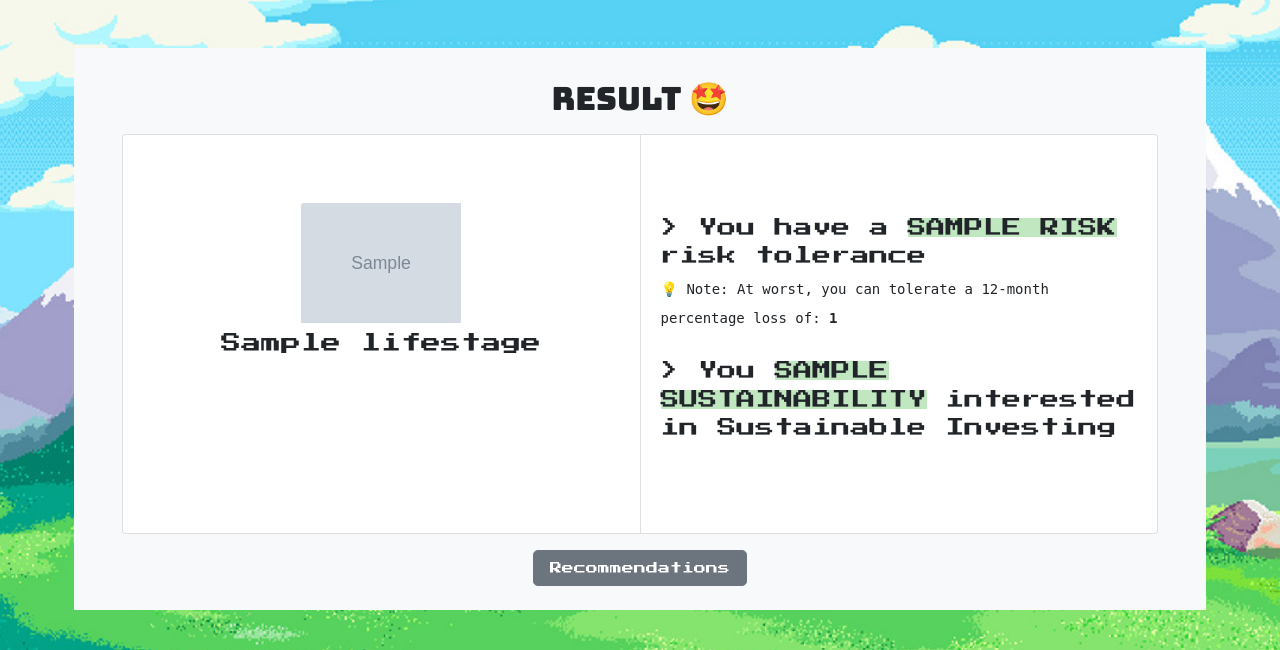
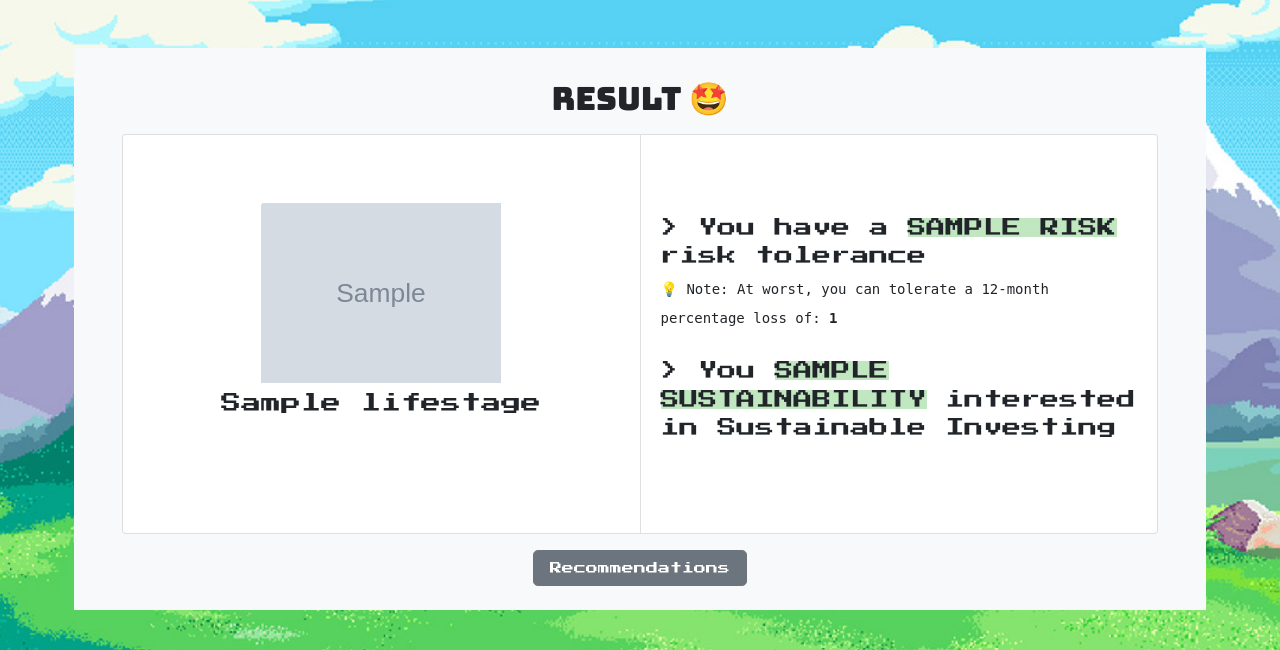
Before and after one commit to traveltheworldwithaflaskoftea/fyp_game1, a Flask app: template templates/4_result.html in a window 1280 px wide. Shown: the part 89-739 px from the top of the page. Run offline with Flask 2, Linux system fonts and the light colour scheme; the template is opened without the code that fills it: most values are stand-ins (such as "Sample title", 1, 10 or a date in 2020); grey boxes marked "Sample" are stand-in pictures; some libraries are stand-ins or nearby versions; some web fonts are replaced.

Commit message:
Change back icon size

```diff
--- a/templates/4_result.html
+++ b/templates/4_result.html
@@ -69,7 +69,7 @@
                 <div class="card-group" style=" height: 25rem;">
                     <div class="card">
                       <div class="card-body justify-content-center align-items-center">
-                        <img src= {{img}} class="card-img-top mx-auto mt-5 zoom" alt="{{user_data.name}}" style="width: auto; height: 120px; ">
+                        <img src= {{img}} class="card-img-top mx-auto mt-5 zoom" alt="{{user_data.name}}" style="width: auto; height: 180px; ">
                         <h5 class="card-title mt-2" style="font-family: 'Press Start 2P', cursive; font-size: 20px;">{{ lifestage }}</h5>
                       </div>
                     </div>
```
